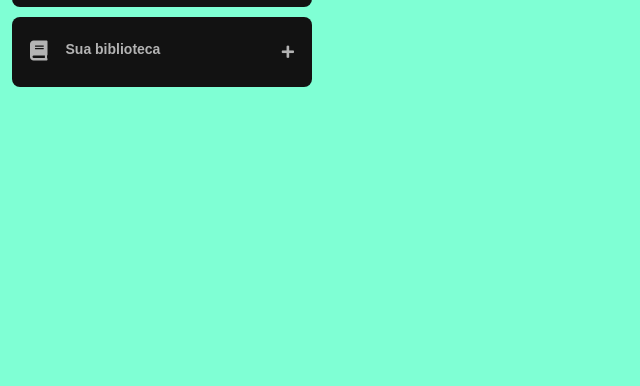
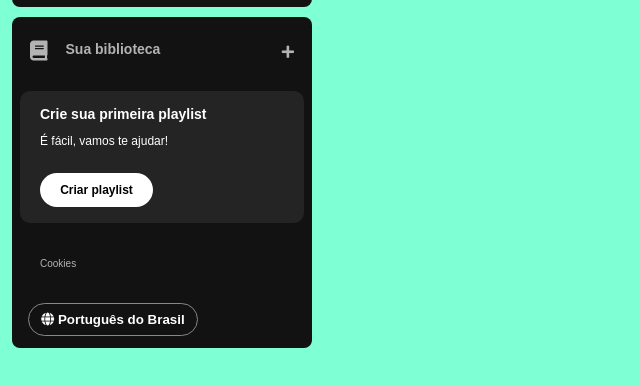
Before and after one commit to flavia-araujo/spotify-imersao, a plain HTML site: page index.html in a window 1280 px wide. Shown: the part 166-552 px from the top of the page, without its empty margins (0-640 px from the left). Drawn offline with Linux system fonts and the light colour scheme.

Commit message:
Mais um commit

```diff
--- a/index.html
+++ b/index.html
@@ -22,7 +22,7 @@
                     <img src="./assets/icons/logo-spotify.png" alt="logo do spotify">
                 </a>
             </div>
-            <div>
+
                 <ul>
                     <li>
                         <a href="">
@@ -37,7 +37,7 @@
                         </a>
                     </li>
                 </ul>
-            </div>
+
         </nav>
 
         <div class="library">
@@ -48,6 +48,26 @@
                 </button>
                 <span class="fa fa-plus"></span>
             </div>
+            <section class="section-playlist">
+                <div class="section-playlist__content">
+                    <span class="text title">Crie sua primeira playlist</span>
+                    <span class="text subtitle">É fácil, vamos te ajudar!</span>
+                    <button class="section-playlist__button">
+                        <span>Criar playlist</span>
+                    </button>
+                </div>
+            </section>
+
+            <div class="cookies">
+                <a href="">Cookies</a>
+            </div>
+
+            <div class="languages">
+                <button class="languages__button">
+                    <span class="fa fa-globe"></span>
+                    <span>Português do Brasil</span>
+                </button>
+            </div>
 
     </div>
 
--- a/styles.css
+++ b/styles.css
@@ -90,3 +90,83 @@ body {
 .library .library__content .fa-plus{
     margin: 24px 10px;
 }
+
+.section-playlist{
+    display:flex;
+    align-items: flex-start;
+    justify-content: space-between;
+    gap:20px;
+    background-color: #242424;
+    color:#b3b3b3;
+    font-weight: 600;
+    font-size: 14px;
+    margin: 8px 0;
+    padding:16px 20px;
+    border-radius:10px;
+}
+
+.section-playlist .section-playlist__content{
+    display:flex;
+    flex-direction: column;
+}
+
+.section-playlist__content .text{
+    padding-bottom:14px;
+    color:#FFF;
+    font-family: "DM Sans", sans-serif;
+}
+
+.section-playlist__content .title{
+    font-weight: 700;
+}
+
+.section-playlist__content .subtitle{
+    font-weight: 500;
+    font-size: 12px;
+}
+
+.section-playlist__content .section-playlist__button{
+    display: flex;
+    justify-content: center;
+    background-color: #FFF;
+    color:#000;
+    border-radius: 20px;
+    font-size: 12px;
+    font-weight: 700;
+    font-family: "DM Sans", sans-serif;
+    text-decoration:none;
+    text-transform: none;
+    padding:10px;
+    margin-top: 12px;
+    border:0;
+    width: 113px;
+}
+
+.sidebar .cookies{
+    margin:25px 20px;
+}
+
+.sidebar .cookies a{
+    color:#b3b3b3;
+    font-family: "DM Sans", sans-serif;
+    font-weight: 500;
+    font-size:10px;
+    text-decoration: none;
+}
+
+.sidebar .cookies a:hover{
+    text-decoration: underline;
+}
+
+.languages .languages__button{
+    align-items: center;
+    background-color: transparent;
+    border: 1px solid #878787;
+    color:#FFF;
+    font-weight: bold;
+    cursor:pointer;
+    width: 170px;
+    margin:8px;
+    padding:8px;
+    border-radius:20px;
+}
```
Also changed, not shown: script.js (added), 1 other file.
